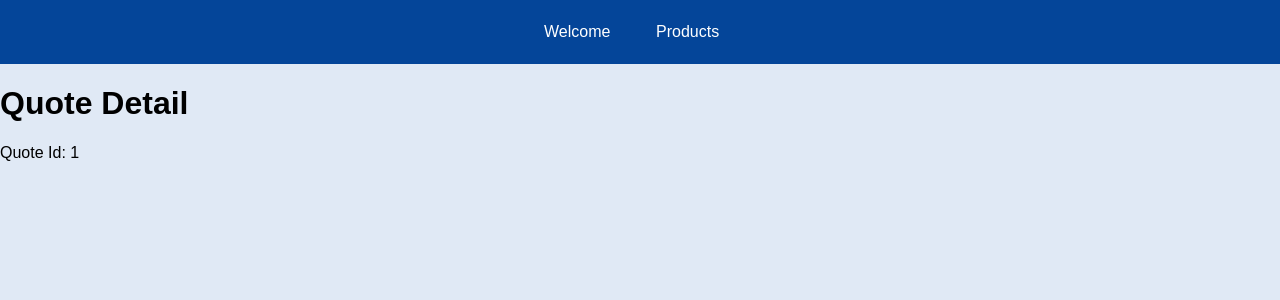
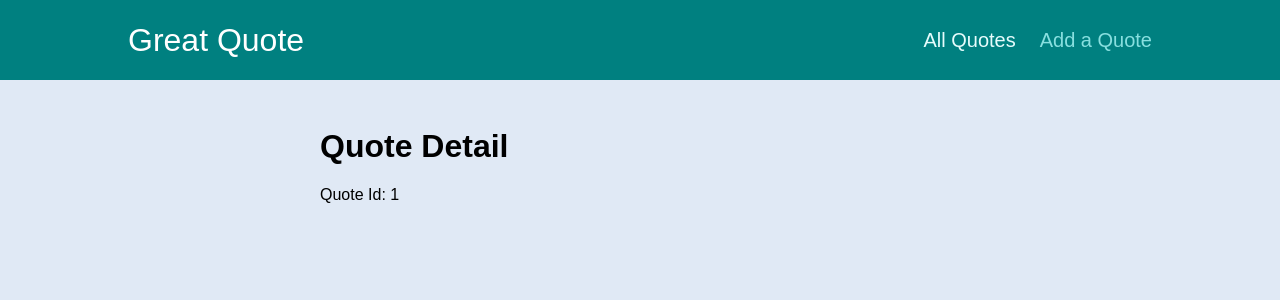
Before and after one commit to PythonDjangoJavascript/react-router-practice, a React (Create React App) app: page /quotes/1 in a window 1280 px wide. Shown: the top 300 px of the page. Built offline with nearby package versions, Linux system fonts and the light colour scheme.

Commit message:
Layout component added with nav bar

```diff
--- a/src/App.js
+++ b/src/App.js
@@ -2,17 +2,18 @@
 
 import Welcome from "./pages/Welcome";
 import Product from "./pages/Products";
-import MainHeader from "./components/MainHeader";
+// import MainHeader from "./components/MainHeader";
 import ProductDetail from "./pages/ProductDetail";
 import AllQuotes from "./pages/AllQuotes";
 import QuoteDetail from "./pages/QuoteDetail";
 import NewQuote from "./pages/NewQuote";
+import Layout from "./components/Layouts/Layout";
 
 function App() {
   return (
     <>
-      <MainHeader />
-      <main>
+      {/* <MainHeader /> */}
+      <Layout>
         <Switch>
           <Route path="/" exact>
             <Redirect to="/quotes" />
@@ -38,7 +39,7 @@
             <NewQuote />
           </Route>
         </Switch>
-      </main>
+      </Layout>
     </>
   );
 }
--- /dev/null
+++ b/src/components/Layouts/Layout.jsx
@@ -0,0 +1,15 @@
+import classes from "./Layout.module.css"
+import MainNavigation from "./MainNavigation"
+
+const Layout = (props) => {
+    return (
+        <>
+            <MainNavigation />
+            <main className={classes.main}>
+                {props.children}
+            </main>
+        </>
+    )
+}
+
+export default Layout
--- /dev/null
+++ b/src/components/Layouts/Layout.module.css
@@ -0,0 +1,5 @@
+.main {
+  margin: 3rem auto;
+  width: 90%;
+  max-width: 40rem;
+}
--- /dev/null
+++ b/src/components/Layouts/MainNavigation.jsx
@@ -0,0 +1,27 @@
+import classes from "./MainNavigation.module.css"
+
+import { NavLink } from "react-router-dom"
+
+const MainNavigation = () => {
+    return (
+        <header className={classes.header}>
+            <div className={classes.logo}>Great Quote</div>
+            <nav className={classes.nav}>
+                <ul>
+                    <li>
+                        <NavLink to="/quotes" activeClassName={classes.active}>
+                            All Quotes
+                        </NavLink>
+                    </li>
+                    <li>
+                        <NavLink to="/new-quote" activeClassName={classes.active}>
+                            Add a Quote
+                        </NavLink>
+                    </li>
+                </ul>
+            </nav>
+        </header>
+    )
+}
+
+export default MainNavigation
--- /dev/null
+++ b/src/components/Layouts/MainNavigation.module.css
@@ -0,0 +1,37 @@
+.header {
+  width: 100%;
+  height: 5rem;
+  display: flex;
+  justify-content: space-between;
+  padding: 0 10%;
+  align-items: center;
+  background-color: #008080;
+}
+
+.logo {
+  font-size: 2rem;
+  color: white;
+}
+
+.nav ul {
+  list-style: none;
+  display: flex;
+  margin: 0;
+  padding: 0;
+}
+
+.nav li {
+  margin-left: 1.5rem;
+  font-size: 1.25rem;
+}
+
+.nav a {
+  text-decoration: none;
+  color: #88dfdf;
+}
+
+.nav a:hover,
+.nav a:active,
+.nav a.active {
+  color: #e6fcfc;
+}
--- a/src/components/comments/Coments.module.css
+++ b/src/components/comments/Coments.module.css
@@ -0,0 +1,7 @@
+.comments {
+  text-align: center;
+}
+
+.comments > button {
+  font-size: 1.25rem;
+}
--- a/src/components/comments/NewCommentForm.module.css
+++ b/src/components/comments/NewCommentForm.module.css
@@ -0,0 +1,45 @@
+.form {
+  margin-top: 1rem;
+  position: relative;
+  text-align: center;
+}
+
+.loading {
+  position: absolute;
+  width: 100%;
+  height: 100%;
+  background-color: rgba(255, 255, 255, 0.7);
+  display: flex;
+  justify-content: center;
+  align-items: center;
+}
+
+.control {
+  margin-bottom: 0.5rem;
+}
+
+.control label {
+  font-weight: bold;
+  display: block;
+  margin-bottom: 0.5rem;
+}
+
+.control textarea {
+  font: inherit;
+  padding: 0.35rem;
+  border-radius: 4px;
+  background-color: #f0f0f0;
+  border: 1px solid #c1c1c1;
+  display: block;
+  width: 100%;
+  font-size: 1.25rem;
+}
+
+.control textarea:focus {
+  background-color: #cbf8f8;
+  outline-color: teal;
+}
+
+.actions button {
+  font-size: 1.25rem;
+}
```
